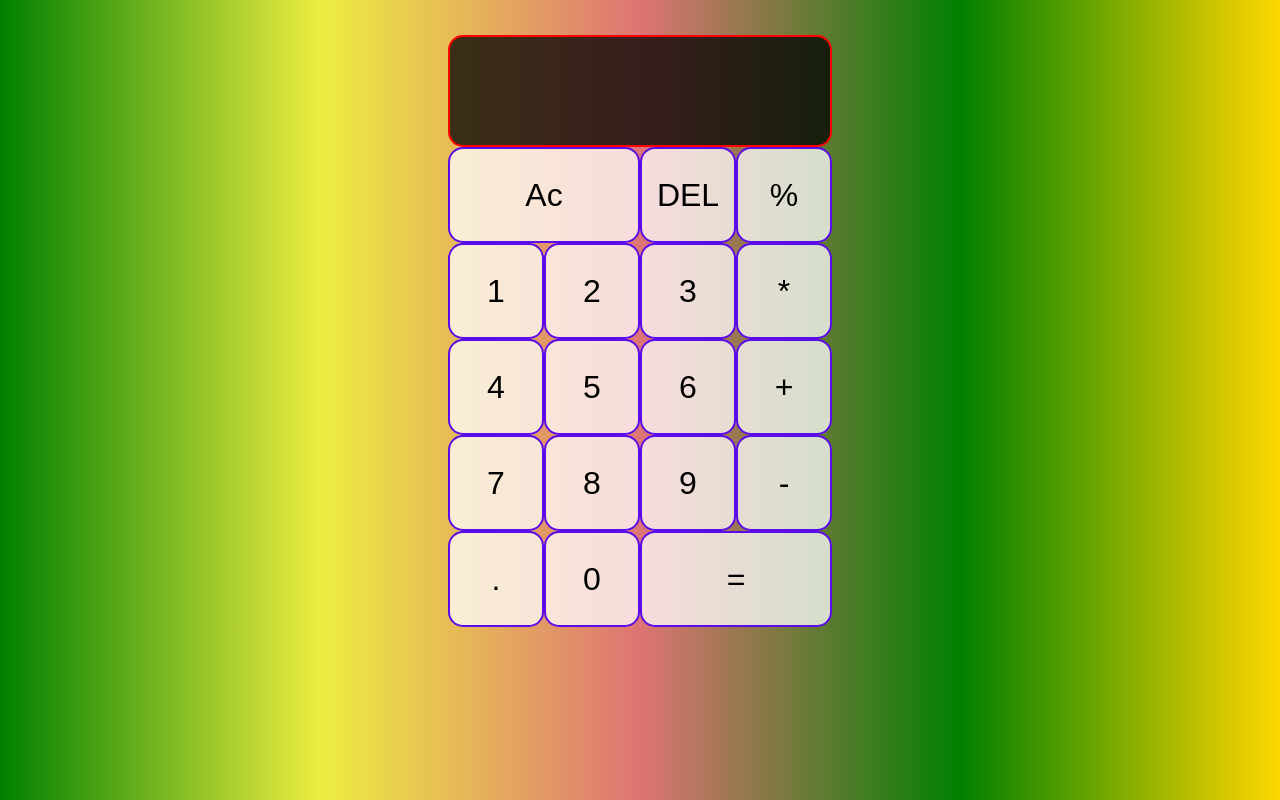
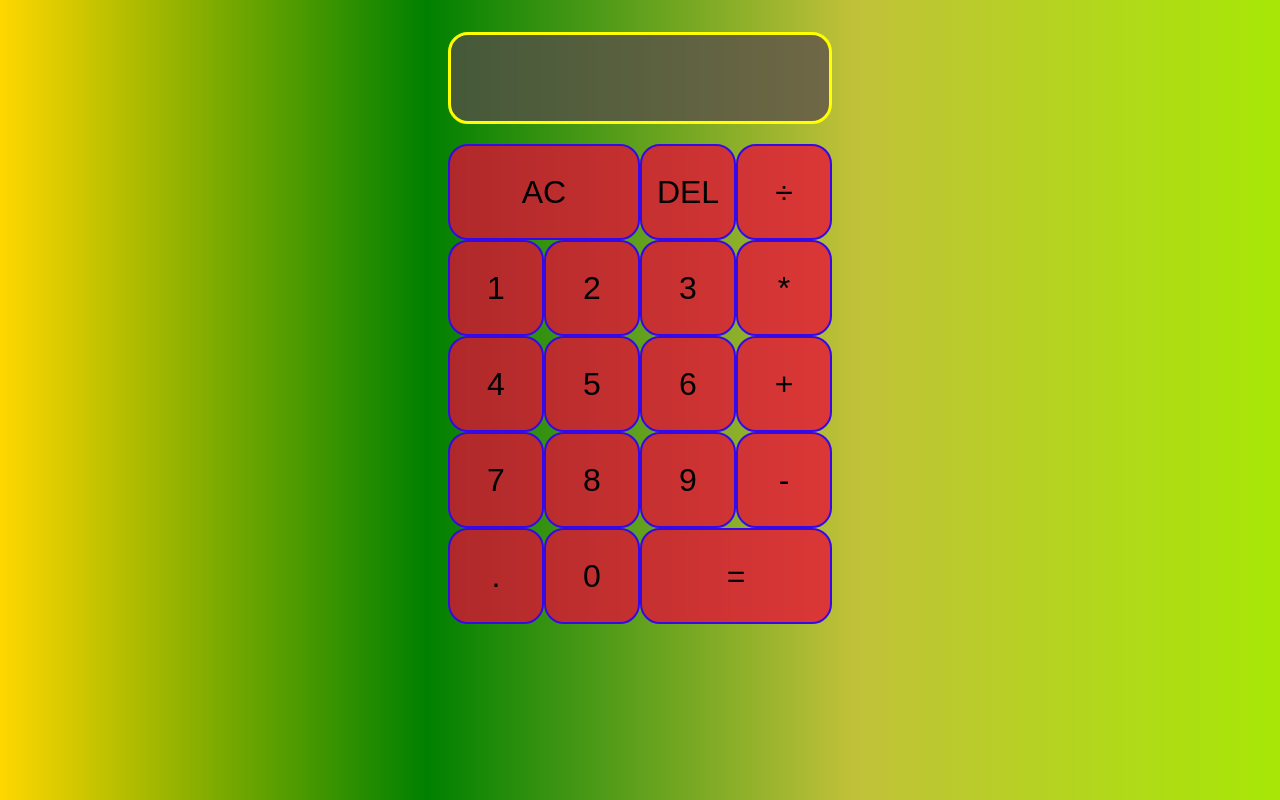
Before and after one commit to starydv7/calculator, a React (Create React App) app: page / in a window 1280 px wide. Built offline with nearby package versions, Linux system fonts and the light colour scheme.

Commit message:
logic for cal

```diff
--- a/src/components/Main.jsx
+++ b/src/components/Main.jsx
@@ -1,55 +1,181 @@
-import React, { useReducer } from 'react';
+import { useReducer } from "react";
+import Digit from "./Digit";
+import OperationButton from "./OperationButton";
 import "./style.css";
-import Digit from './Digit';
 
- export const ACTIONS = {
-    ADD_DIGIT: "add-digits",
-    CHOOSE_OPERATION: "choose-operation",
-    CLEAR: "clear",
-    DELETE_DIGIT: "delete-digit",
-    EVALUTE:'evaluate',
-}
+export const ACTIONS = {
+  ADD_DIGIT: "add-digit",
+  CHOOSE_OPERATION: "choose-operation",
+  CLEAR: "clear",
+  DELETE_DIGIT: "delete-digit",
+  EVALUATE: "evaluate",
+};
+
 function reducer(state, { type, payload }) {
   switch (type) {
     case ACTIONS.ADD_DIGIT:
+      if (state.overwrite) {
+        return {
+          ...state,
+          currentOperand: payload.digit,
+          overwrite: false,
+        };
+      }
+      if (payload.digit === "0" && state.currentOperand === "0") {
+        return state;
+      }
+      if (payload.digit === "." && state.currentOperand.includes(".")) {
+        return state;
+      }
+
       return {
         ...state,
-        currentOperand: `${currentOperand || ""}${payload.digit}`,
+        currentOperand: `${state.currentOperand || ""}${payload.digit}`,
+      };
+    case ACTIONS.CHOOSE_OPERATION:
+      if (state.currentOperand == null && state.previousOperand == null) {
+        return state;
+      }
+
+      if (state.currentOperand == null) {
+        return {
+          ...state,
+          operation: payload.operation,
+        };
+      }
+
+      if (state.previousOperand == null) {
+        return {
+          ...state,
+          operation: payload.operation,
+          previousOperand: state.currentOperand,
+          currentOperand: null,
+        };
+      }
+
+      return {
+        ...state,
+        previousOperand: evaluate(state),
+        operation: payload.operation,
+        currentOperand: null,
+      };
+    case ACTIONS.CLEAR:
+      return {};
+    case ACTIONS.DELETE_DIGIT:
+      if (state.overwrite) {
+        return {
+          ...state,
+          overwrite: false,
+          currentOperand: null,
+        };
+      }
+      if (state.currentOperand == null) return state;
+      if (state.currentOperand.length === 1) {
+        return { ...state, currentOperand: null };
+      }
+
+      return {
+        ...state,
+        currentOperand: state.currentOperand.slice(0, -1),
+      };
+    case ACTIONS.EVALUATE:
+      if (
+        state.operation == null ||
+        state.currentOperand == null ||
+        state.previousOperand == null
+      ) {
+        return state;
+      }
+
+      return {
+        ...state,
+        overwrite: true,
+        previousOperand: null,
+        operation: null,
+        currentOperand: evaluate(state),
       };
   }
 }
 
-const Main = () => {
-    const [{ currentOperand, previousOperand, operation }, dispatch] = useReducer(reducer, {})
+function evaluate({ currentOperand, previousOperand, operation }) {
+  const prev = parseFloat(previousOperand);
+  const current = parseFloat(currentOperand);
+  if (isNaN(prev) || isNaN(current)) return "";
+  let computation = "";
+  switch (operation) {
+    case "+":
+      computation = prev + current;
+      break;
+    case "-":
+      computation = prev - current;
+      break;
+    case "*":
+      computation = prev * current;
+      break;
+    case "÷":
+      computation = prev / current;
+      break;
+  }
 
+  return computation.toString();
+}
+
+const INTEGER_FORMATTER = new Intl.NumberFormat("en-us", {
+  maximumFractionDigits: 0,
+});
+function formatOperand(operand) {
+  if (operand == null) return;
+  const [integer, decimal] = operand.split(".");
+  if (decimal == null) return INTEGER_FORMATTER.format(integer);
+  return `${INTEGER_FORMATTER.format(integer)}.${decimal}`;
+}
+
+function Main() {
+  const [{ currentOperand, previousOperand, operation }, dispatch] = useReducer(
+    reducer,
+    {}
+  );
 
   return (
-    <div className="cal-grid">
+    <div className="calculator-grid">
       <div className="output">
-              <div className="pre-operand">{previousOperand}{operation}</div>
-              <div className="curr-operand">{currentOperand}</div>
+        <div className="previous-operand">
+          {formatOperand(previousOperand)} {operation}
+        </div>
+        <div className="current-operand">{formatOperand(currentOperand)}</div>
       </div>
-      <button className="span-two">Ac</button>
-      <button>DEL</button>
-      <Digit digit="%" dispatch={dispatch}/>
-      <button>1</button>
-      <button>2</button>
-      <button>3</button>
-      <button>*</button>
-      <button>4</button>
-      <button>5</button>
-      <button>6</button>
-      <button>+</button>
-      <button>7</button>
-      <button>8</button>
-      <button>9</button>
-      <button>-</button>
-      <button>.</button>
-      <button>0</button>
-      <button className='span-two'>=</button>
-
+      <button
+        className="span-two"
+        onClick={() => dispatch({ type: ACTIONS.CLEAR })}
+      >
+        AC
+      </button>
+      <button onClick={() => dispatch({ type: ACTIONS.DELETE_DIGIT })}>
+        DEL
+      </button>
+      <OperationButton operation="÷" dispatch={dispatch} />
+      <Digit digit="1" dispatch={dispatch} />
+      <Digit digit="2" dispatch={dispatch} />
+      <Digit digit="3" dispatch={dispatch} />
+      <OperationButton operation="*" dispatch={dispatch} />
+      <Digit digit="4" dispatch={dispatch} />
+      <Digit digit="5" dispatch={dispatch} />
+      <Digit digit="6" dispatch={dispatch} />
+      <OperationButton operation="+" dispatch={dispatch} />
+      <Digit digit="7" dispatch={dispatch} />
+      <Digit digit="8" dispatch={dispatch} />
+      <Digit digit="9" dispatch={dispatch} />
+      <OperationButton operation="-" dispatch={dispatch} />
+      <Digit digit="." dispatch={dispatch} />
+      <Digit digit="0" dispatch={dispatch} />
+      <button
+        className="span-two"
+        onClick={() => dispatch({ type: ACTIONS.EVALUATE })}
+      >
+        =
+      </button>
     </div>
   );
 }
 
-export default Main
+export default Main;
--- /dev/null
+++ b/src/components/OperationButton.jsx
@@ -0,0 +1,13 @@
+import { ACTIONS } from "./Main";
+
+export default function OperationButton({ dispatch, operation }) {
+  return (
+    <button
+      onClick={() =>
+        dispatch({ type: ACTIONS.CHOOSE_OPERATION, payload: { operation } })
+      }
+    >
+      {operation}
+    </button>
+  );
+}
--- a/src/components/style.css
+++ b/src/components/style.css
@@ -1,55 +1,65 @@
-*,*::before,*::after{
+*, *::before, *::after {
   box-sizing: border-box;
 }
-body{
+
+body {
   margin: 0;
-    background: linear-gradient(to top,teal,red);
-    background: linear-gradient(to right,green,#eded41,rgb(222, 116, 116),green,gold);
+  background: linear-gradient(to right,gold,green,rgb(193, 193, 57), #a7e706);
 }
-.cal-grid{
+
+.calculator-grid {
   display: grid;
-    margin-top: 2.2rem;
-    grid-template-columns: repeat(4,6rem);
-    grid-template-rows: minmax(7rem,auto) repeat(5,6rem);
+  margin-top: 2rem;
   justify-content: center;
+  grid-template-columns: repeat(4, 6rem);
+  grid-template-rows: minmax(7rem, auto) repeat(5, 6rem);
 }
-.span-two{
+
+.calculator-grid > button {
+  cursor: pointer;
+  font-size: 2rem;
+  border: 2px solid rgb(54, 9, 233);
+  border-radius: 20px;
+  outline: none;
+
+  background-color: rgba(231, 11, 55, 0.75);
+}
+
+.calculator-grid > button:hover,
+.calculator-grid > button:focus {
+  background-color: rgba(49, 197, 83, 0.9);
+  color: red;
+  font-size: 2rem;
+  border:5px solid #0fd15d;
+}
+
+.span-two {
   grid-column: span 2;
+}
 
-}
-.output{
-    grid-column: 1/-1;
-    background-color: rgba(0,0,0,.75);
+.output {
+  grid-column: 1 / -1;
+  background-color: rgba(89, 75, 75, 0.75);
   display: flex;
   flex-direction: column;
   align-items: flex-end;
   justify-content: space-around;
   padding: .75rem;
   word-wrap: break-word;
+  border-radius: 20px;
+  margin-bottom: 20px;
+  border: 3px solid yellow;
   word-break: break-all;
-    color: white;
-    border-radius: 15px;
-    border: 2px solid red;
+
 }
-.cal-grid >button{
-    cursor: pointer;
-    font-size: 2rem;
-    border: 2px solid rgb(90, 13, 234);
-    outline: none;
-    background-color: rgba(255,255,255,.75);
-    border-radius: 15px;
-}
-.cal-grid > button:hover{
-background-color: blanchedalmond;
-}
-.cal-grid > button :focus{
-    background-color: rgba(0, 34, 223, 0.9);
-}
-.output .pre-operand{
-    color: whitesmoke;
+
+.output .previous-operand {
+  color: rgba(255, 255, 255, .75);
   font-size: 1.5rem;
 }
-.output .curr-op{
-    color: white;
+
+.output .current-operand {
+  color: #f6e30e;
   font-size: 2.5rem;
+  font-weight: 800;
 }
```
Lines whose indentation alone changed are shown as unchanged.
